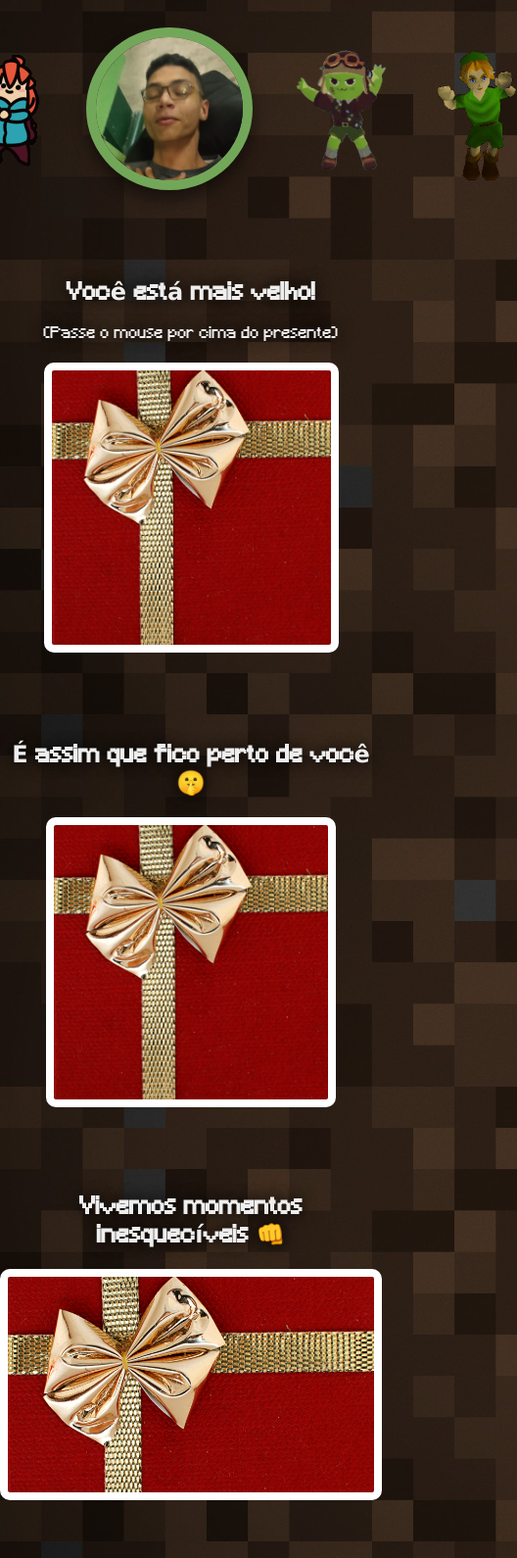
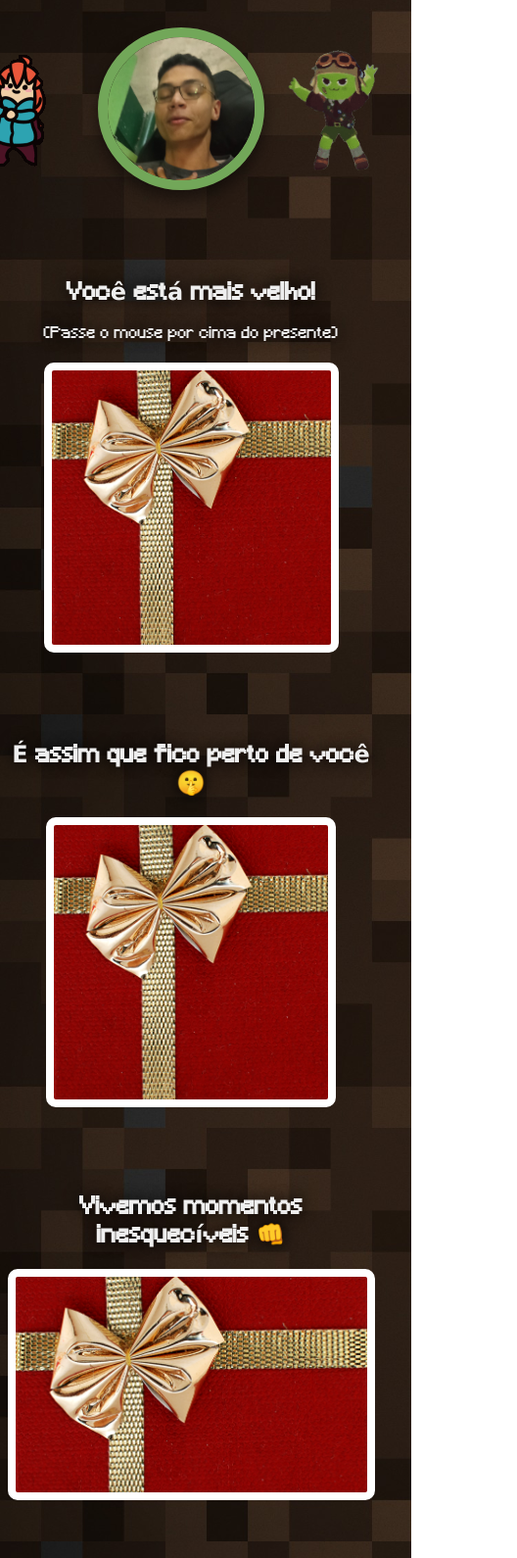
Before and after one commit to kadu-pudin/happy-birthday, a plain HTML site: page index.html in a window 390 px wide. Shown: the part 115-1705 px from the top of the page at 98% size, 528 px wide, since content can reach past the window. Drawn offline with Linux system fonts and the light colour scheme.

Commit message:
fix stuff

```diff
--- a/index.html
+++ b/index.html
@@ -9,11 +9,11 @@
   <body>
     <h1>Parabéns V0id Eternal 🥳</h1>
     <div id="avatar-section">
-      <img src="gifs/kirby-dance.gif" width="100px" />
+      <img class="fadeshow" src="gifs/kirby-dance.gif" width="100px" />
       <img src="gifs/dance.gif" />
       <img id="avatar" src="images/avatar.jpeg" />
       <img src="gifs/peak-dance.gif" width="150px" />
-      <img src="gifs/zelda-dance.gif" width="100px" />
+      <img class="fadeshow" src="gifs/zelda-dance.gif" width="100px" />
     </div>
 
     <div class="gift-section">
--- a/styles.css
+++ b/styles.css
@@ -14,8 +14,18 @@ body {
   height: 100vh;
 }
 
+@media only screen and (max-width: 720px) {
+    .fadeshow {
+        display: none;
+    }
+    #avatar-section {
+      justify-content: center;
+      align-items: center;
+    }
+}
+
 #avatar {
-  margin: 0 20px 0 40px;
+  margin: 0 0px 0 45px;
   border: 10px solid #72a759;
   border-radius: 50%;
   min-width: 150px;
@@ -29,14 +39,16 @@ h1, h2, p {
 }
 
 #avatar-section {
+  min-width: 30%;
   margin: 20px;
   display: flex;
-  justify-content: center;
+  justify-content: space-around;
   align-items: center;
 }
 
 .gift-section {
   margin-top: 50px;
+  max-width: 375px;
   text-align: center;
 }
 
@@ -44,7 +56,6 @@ h1, h2, p {
   background-image: url("images/gift-cover.png");
   background-size: cover;
   margin: 20px auto;
-  max-width: 400px;
   height: 280px;
   border: 8px solid white;
   border-radius: 10px;
```
Also changed, not shown: manifest.json (deleted).
